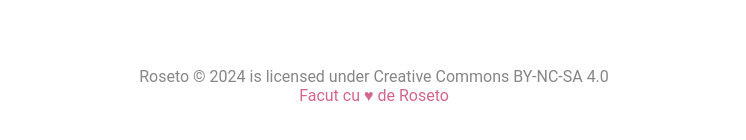
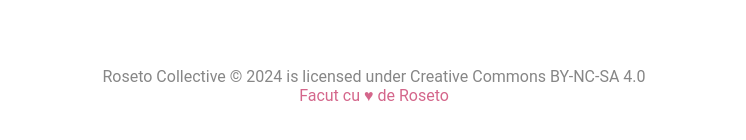
Before and after one commit to roseto/link, a website: page src/index.html in a window 1280 px wide. Shown: the part 344-484 px from the top of the page, without its empty margins (266-1012 px from the left). Drawn offline with Linux system fonts and the light colour scheme.

Commit message:
Update license text in index.html

```diff
--- a/src/index.html
+++ b/src/index.html
@@ -36,7 +36,7 @@
 
 		<p class="link">
 			<a href="https://roseto.co/license" target="_blank">
-				Roseto © 2024 is licensed under Creative Commons BY-NC-SA 4.0
+				Roseto Collective © 2024 is licensed under Creative Commons BY-NC-SA 4.0
 			</a>
 		</p>
 
```
